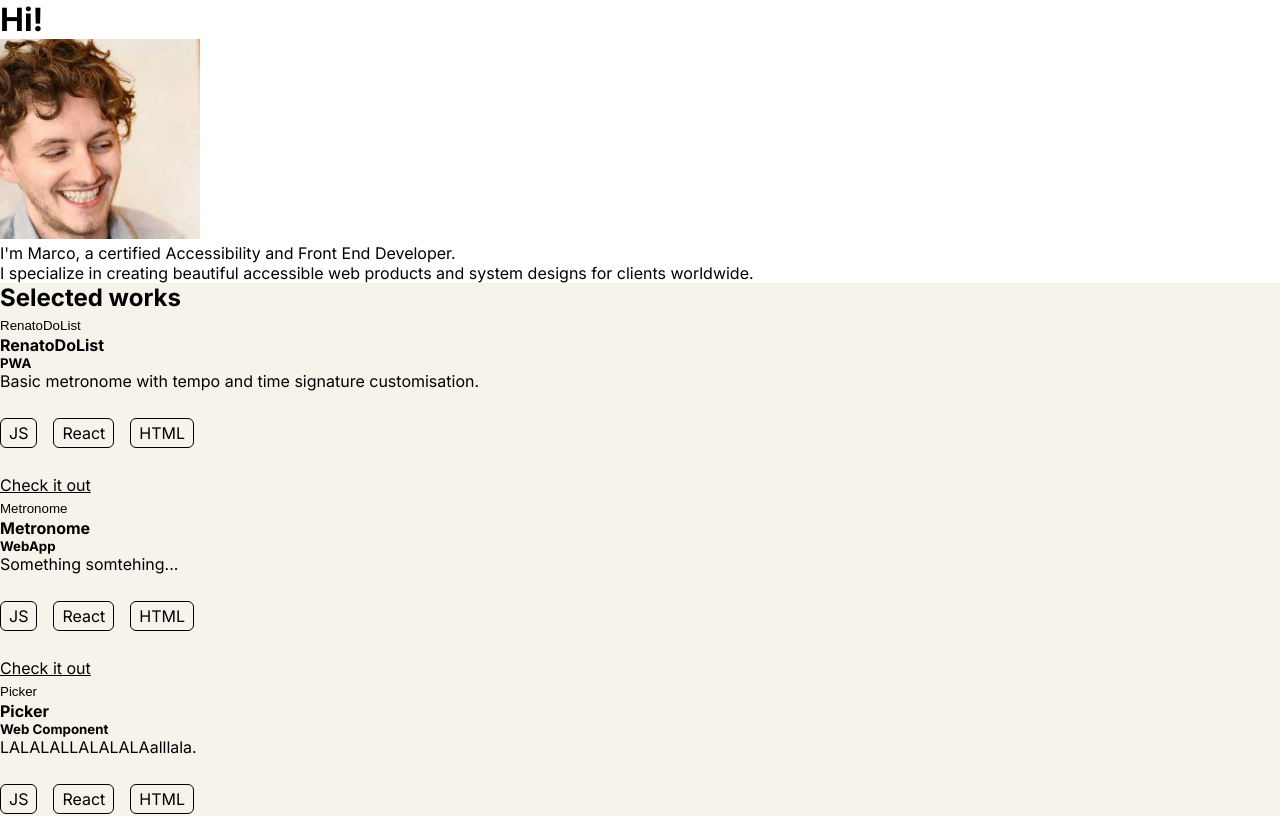
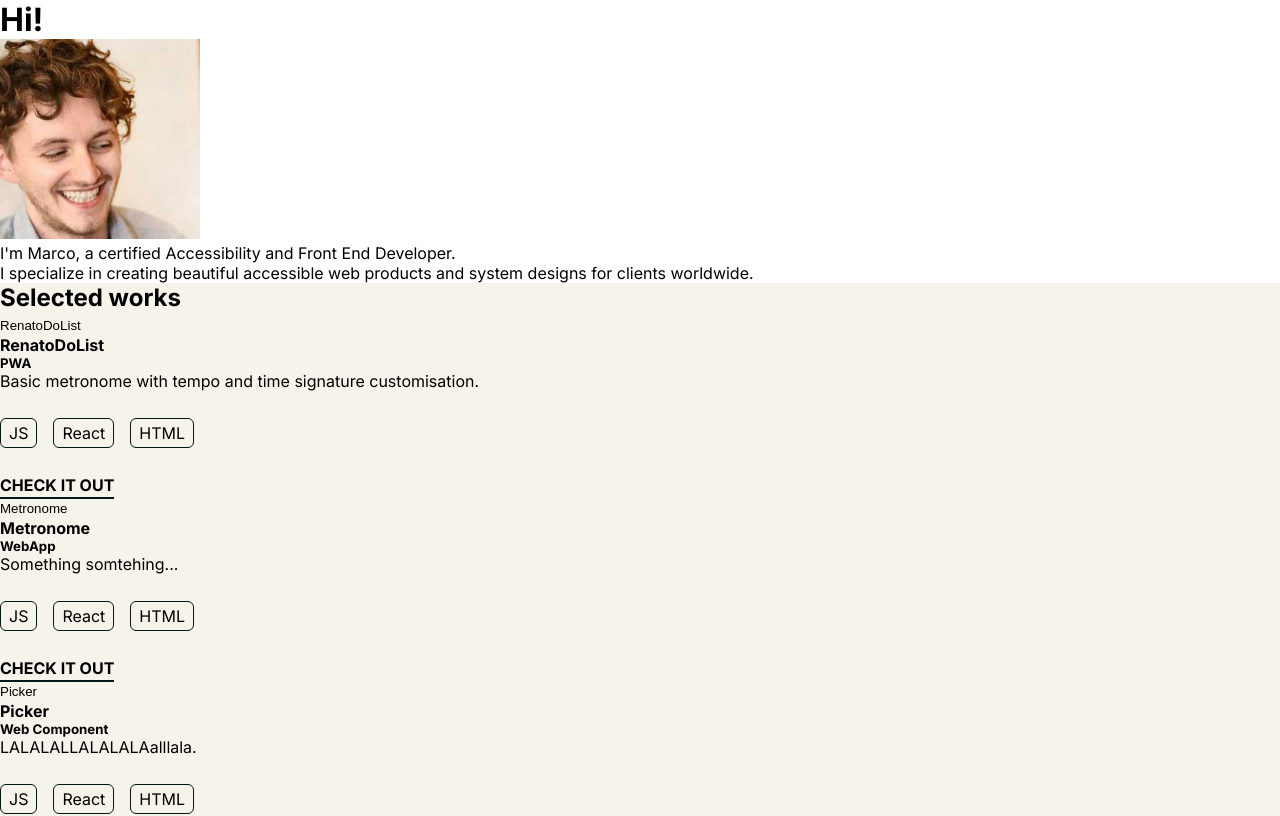
Before and after one commit to MarcoMaz/mazzo, a Next.js app: page / in a window 1280 px wide. Shown: the top 816 px of the page. Built offline with nearby package versions, Linux system fonts and the light colour scheme.

Commit message:
( externalLink ): add styling

```diff
--- a/app/components/atoms/Chip/Chip.module.css
+++ b/app/components/atoms/Chip/Chip.module.css
@@ -1,5 +1,5 @@
 .container {
-  border: calc(1 / 16 * 1rem) solid;
+  border: calc(1 / 16 * 1rem) solid var(--colorBlack);
   border-radius: calc(6 / 16 * 1rem);
   margin-right: 1rem;
   padding: .25rem .5rem;
--- /dev/null
+++ b/app/components/atoms/ExternalLink/ExternalLink.module.css
@@ -0,0 +1,7 @@
+.container {
+  border-bottom: calc(2 / 16 * 1rem) solid var(--colorBlack);
+  font-weight: bold;
+  padding: 2px 0;
+  text-decoration: none;
+  text-transform: uppercase;
+}
--- a/app/components/atoms/ExternalLink.tsx
+++ b/app/components/atoms/ExternalLink/ExternalLink.tsx
@@ -1,3 +1,5 @@
+import styles from "./ExternalLink.module.css";
+
 interface ExternalLinkProps {
   url: string;
   label: string;
@@ -6,7 +8,7 @@ interface ExternalLinkProps {
 
 const ExternalLink: React.FC<ExternalLinkProps> = ({ url, label, dataCy }) => {
   return (
-    <a data-cy={dataCy} href={url} target="_blank">
+    <a data-cy={dataCy} href={url} target="_blank" className={styles.container}>
       {label}
     </a>
   );
--- a/app/components/molecules/AccordionPanel.tsx
+++ b/app/components/molecules/AccordionPanel.tsx
@@ -1,5 +1,5 @@
 import ChipGroup from "./ChipGroup/ChipGroup";
-import ExternalLink from "../atoms/ExternalLink";
+import ExternalLink from "../atoms/ExternalLink/ExternalLink";
 import Heading from "../atoms/Heading";
 import Paragraph from "./Paragraph";
 
--- a/app/components/molecules/Card.tsx
+++ b/app/components/molecules/Card.tsx
@@ -1,5 +1,5 @@
 import ChipGroup from "./ChipGroup/ChipGroup";
-import ExternalLink from "../atoms/ExternalLink";
+import ExternalLink from "../atoms/ExternalLink/ExternalLink";
 import Heading from "../atoms/Heading";
 import Paragraph from "./Paragraph";
 
--- a/app/components/molecules/ExternalLinkGroup.tsx
+++ b/app/components/molecules/ExternalLinkGroup.tsx
@@ -1,5 +1,5 @@
 import React from "react";
-import ExternalLink from "../atoms/ExternalLink";
+import ExternalLink from "../atoms/ExternalLink/ExternalLink";
 
 interface ExternalLinkGroupProps {
   dataCy: string;
--- a/app/components/templates/WriteMe/WriteMe.tsx
+++ b/app/components/templates/WriteMe/WriteMe.tsx
@@ -1,7 +1,7 @@
 import data from "../../../../public/assets/content/content.json";
 
 import Heading from "../../atoms/Heading";
-import ExternalLink from "../../atoms/ExternalLink";
+import ExternalLink from "../../atoms/ExternalLink/ExternalLink";
 
 import styles from "./WriteMe.module.css";
 
```
